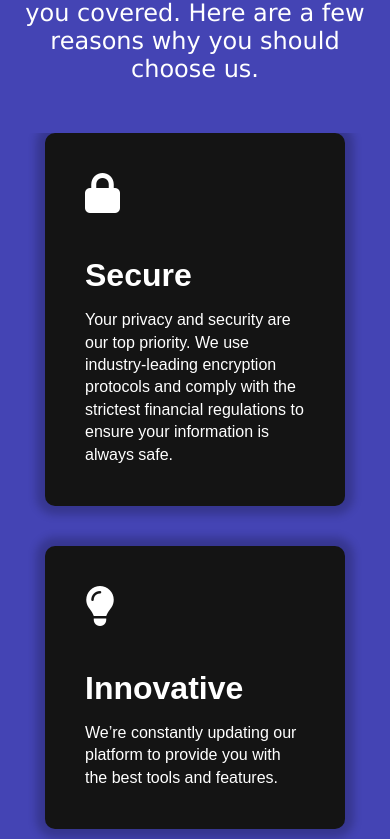
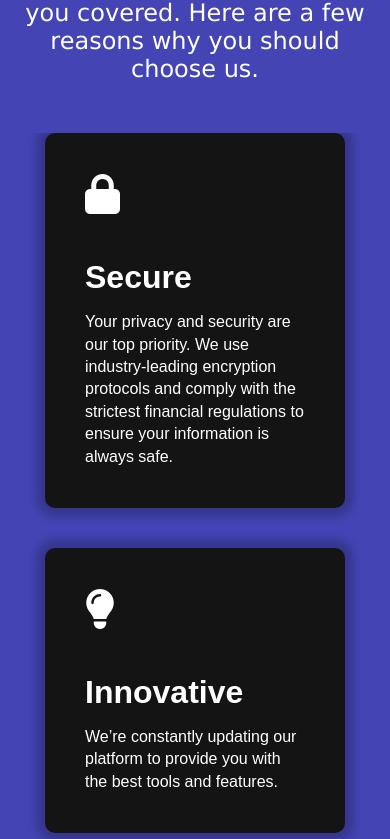
Before and after one commit to kydallaboutlearning/Html4me, a plain HTML site: page index.html in a window 390 px wide. Shown: the part 1265-2104 px from the top of the page. Drawn offline with Linux system fonts and the light colour scheme.

Commit message:
Feat(styles): Done with the Why us section

```diff
--- a/style.css
+++ b/style.css
@@ -409,3 +409,18 @@
   color: #fff;
   line-height: 1.4;
 }
+
+
+/* adding mobile responsiveness */
+@media screen and (max-width: 968px) {
+  .features-grid{
+    flex-direction: column;
+    align-items: center;
+  }
+}
+
+
+/* removing the line */
+.fa-solid {
+  line-height: normal !important;
+}
```
